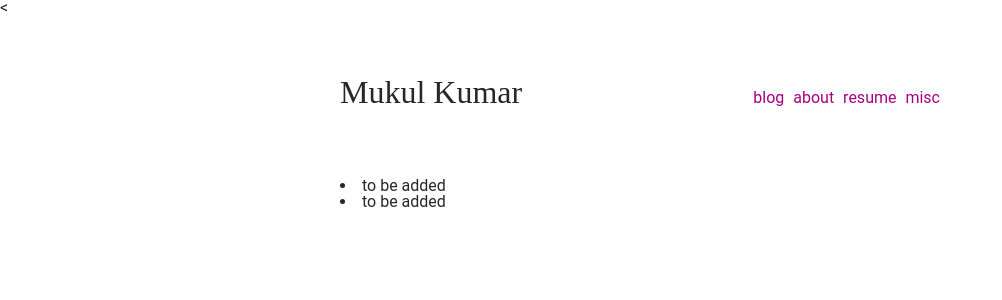
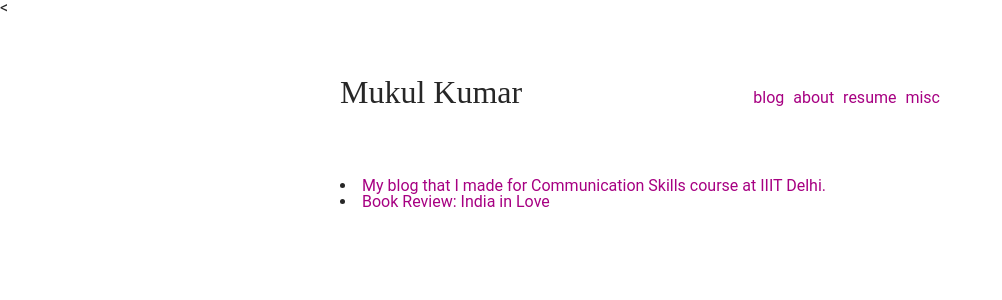
Before and after one commit to mukulkumar22/mukulkumar22.github.io, a Jekyll site: the page misc.html, which Jekyll copies as it is, in a window 1280 px wide. Shown: the top 300 px of the page, without its empty margins (0-1002 px from the left). Built offline with Jekyll 4.4.1, drawn with Linux system fonts in a browser that asks for light colours; some web fonts are replaced.

Commit message:
Update misc.html

```diff
--- a/misc.html
+++ b/misc.html
@@ -60,8 +60,9 @@ href="https://fonts.googleapis.com/css?family=Inconsolata:400,700|Source+Sans+Pr
 
     <div class="page__content">
 
-        <li> to be added</li>
-        <li> to be added </li>
+        <li> <a href = "https://ageekynerd.wordpress.com/"> My blog that I made for Communication Skills course at IIIT Delhi. </a></li>
+        <li> <a href = "https://docs.google.com/document/d/1EZ6-3RfQTQojb2ahlZYbLbsZVRP8F1iaOCSGeJBVZwQ/edit?usp=sharing">Book Review: India in Love </a> </li>
+
 
     </div>
 </div>
```
